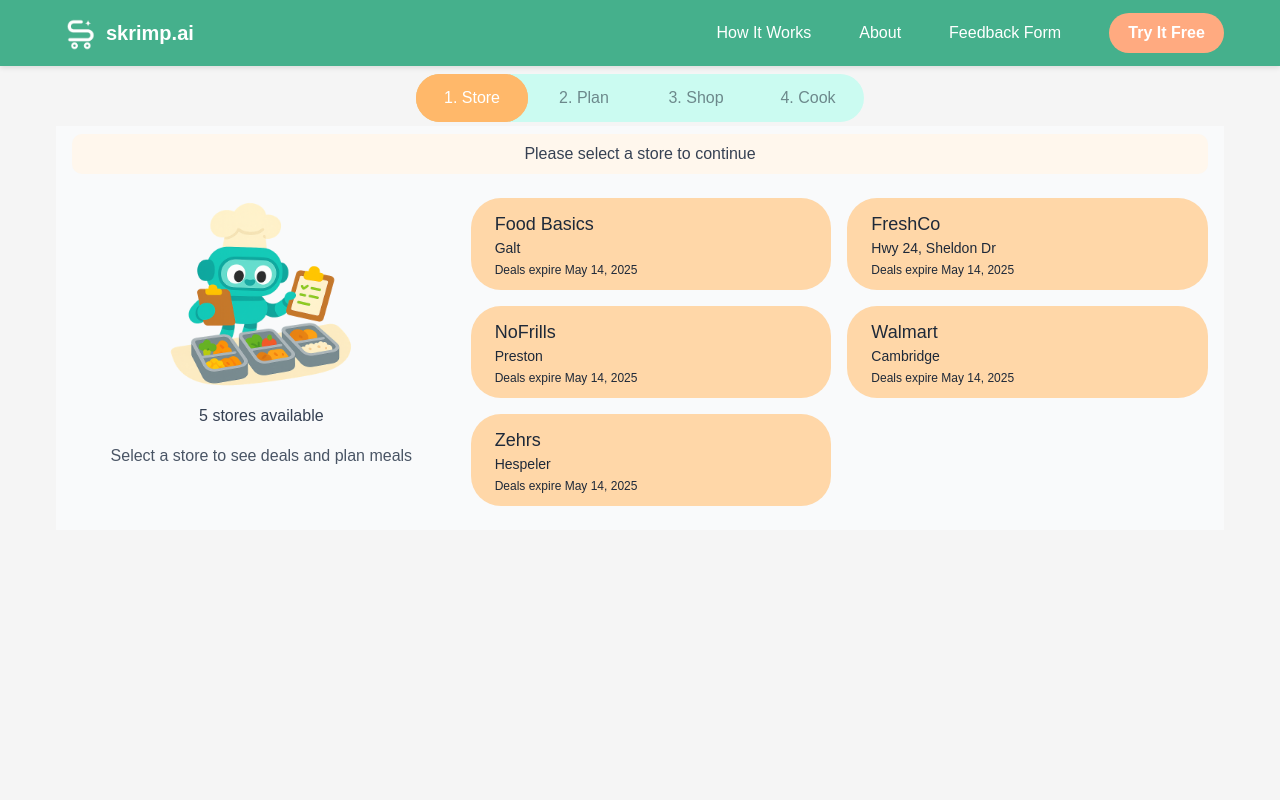
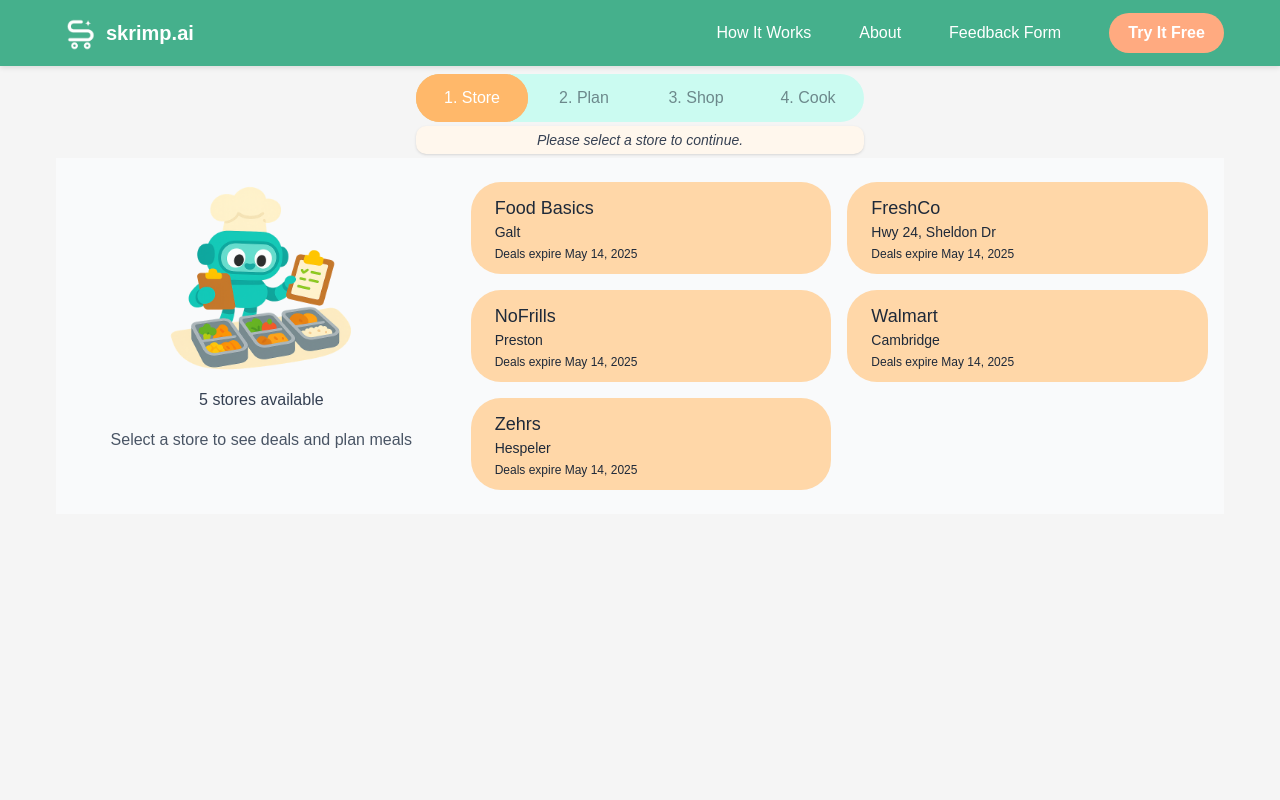
Before and after one commit to henliz/eCo-op, a Next.js app in the folder frontend/: page /plan in a window 1280 px wide. Shown: the top 800 px of the page. Built offline with nearby package versions, Linux system fonts and the light colour scheme.

Commit message:
instructions aligned

```diff
--- a/frontend/app/plan/page.tsx
+++ b/frontend/app/plan/page.tsx
@@ -20,9 +20,9 @@ const tabs: { label: string; value: View }[] = [
   { label: '4. Cook', value: 'cook' },
 ];
 
-// Contextual helper text for each step (none for step 1)
+// Contextual helper text for each step
 const instructions: Record<View, string> = {
-  store: '',
+  store: 'Please select a store to continue.',
   plan: 'Pick some budget‑friendly meals to fill your weekly plan.',
   groceries: 'Review your shopping list and check items off as you go.',
   cook: 'Click on a recipe to follow the steps and enjoy your meals!',
@@ -40,8 +40,11 @@ export default function MealPlannerPage() {
   const isTabEnabled = (tabId: View) =>
     tabId === 'store' || (!!selectedStore && isDataLoaded);
 
+  // Handle view changes and scroll to top when switching views
   const handleViewChange = (newView: View) => {
     if (isTabEnabled(newView)) {
+      // Scroll to top when changing views
+      window.scrollTo({ top: 0, behavior: 'smooth' });
       setView(newView);
     }
   };
@@ -55,8 +58,10 @@ export default function MealPlannerPage() {
 
       // Add a small delay to allow the confirmation message to be seen
       const timer = setTimeout(() => {
+        // Scroll to top before changing view
+        window.scrollTo({ top: 0, behavior: 'smooth' });
         setView('plan');
-      }, 1);
+      }, 800);
 
       return () => clearTimeout(timer);
     }
@@ -69,7 +74,7 @@ export default function MealPlannerPage() {
       <div className="container mx-auto p-1 min-h-screen">
         {/* --- 4‑step selector --- */}
         <div className="relative mx-auto mt-2 mb-1 w-full max-w-md h-12">
-          <div className="absolute inset-0 bg-teal-100 rounded-full" />
+          <div className="absolute inset-0 bg-teal-100 rounded-full"/>
           <div className="absolute inset-0 flex">
             {tabs.map((tab) => (
                 <button
@@ -86,7 +91,7 @@ export default function MealPlannerPage() {
           </div>
           <motion.div
               layoutId="tabHighlight"
-            transition={{ type: 'spring', stiffness: 300, damping: 30 }}
+              transition={{type: 'spring', stiffness: 300, damping: 30}}
               className="absolute inset-0 bg-orange-300 rounded-full"
               style={{
                 width: `calc(100% / ${tabs.length})`,
@@ -95,30 +100,23 @@ export default function MealPlannerPage() {
           />
         </div>
 
-        {/* --- Instruction card (hidden on step 1) --- */}
-        {view !== 'store' && (
-          <motion.div
-            key={view}
-            initial={{ opacity: 0, y: 8 }}
-            animate={{ opacity: 1, y: 0 }}
-            exit={{ opacity: 0, y: -8 }}
-            transition={{ duration: 0.2 }}
-            className="max-w-md mx-auto mb-0.5 flex items-center justify-center text-center rounded-xl bg-white shadow-md px-4 sm:px-5 py-3 sm:py-4"
-          >
-            <p className="text-sm sm:text-base text-gray-700 leading-snug">
+        {/* --- Instruction card for all steps --- */}
+        <div className="max-w-md mx-auto mb-0.5 rounded-lg bg-orange-50 shadow-sm px-4 relative mb-1"
+             style={{height: "28px"}}>
+          <p className="text-sm text-gray-700 italic m-0 absolute left-0 right-0 text-center"
+             style={{top: "50%", transform: "translateY(-50%)"}}>
             {instructions[view]}
           </p>
-          </motion.div>
-        )}
+        </div>
 
         {/* --- Content panels --- */}
-        {view === 'store' && <StoreSelector shouldNavigateToPlan={shouldNavigateToPlan} />}
-        {view === 'plan' && <MealPlanScreen />}
-        {view === 'groceries' && <GroceryScreen />}
-        {view === 'cook' && <CookScreen />}
+        {view === 'store' && <StoreSelector shouldNavigateToPlan={shouldNavigateToPlan}/>}
+        {view === 'plan' && <MealPlanScreen/>}
+        {view === 'groceries' && <GroceryScreen/>}
+        {view === 'cook' && <CookScreen/>}
       </div>
 
-      <Footer />
+      <Footer/>
     </>
   );
 }
--- a/frontend/components/meal-planner/GroceryItem.tsx
+++ b/frontend/components/meal-planner/GroceryItem.tsx
@@ -103,7 +103,7 @@ export function GroceryItem({ item, isChecked, onToggle }: GroceryItemProps) {
       <div className="flex items-center justify-between text-sm text-gray-700">
         {/* Usage percentage */}
         <div className="flex-1">
-          <span className="text-sm">{usagePercentage}% used in meals</span>
+          <span className="text-sm font-normal">{usagePercentage}% used in recipes</span>
         </div>
 
         {/* Right-aligned numeric data with consistent width */}
--- a/frontend/components/meal-planner/StoreSelector.tsx
+++ b/frontend/components/meal-planner/StoreSelector.tsx
@@ -2,7 +2,7 @@
 
 import React, { useEffect } from 'react';
 import Image from 'next/image';
-import { motion, AnimatePresence } from 'framer-motion';
+import { motion } from 'framer-motion';
 import { usePlannerStore } from './usePlannerStore';
 import { format } from 'date-fns';
 
@@ -17,7 +17,6 @@ export default function StoreSelector({ shouldNavigateToPlan }: StoreSelectorPro
     setSelectedStore,
     isLoading,
     error,
-    isDataLoaded,
     availableStores,
     isStoresLoaded,
     discoverStores
@@ -50,43 +49,6 @@ export default function StoreSelector({ shouldNavigateToPlan }: StoreSelectorPro
       transition={{ duration: 0.5, ease: 'easeOut' }}
     >
       <div className="container mx-auto">
-
-        {/* Cross-fade between prompt & selection banner */}
-        <AnimatePresence initial={false} mode="wait">
-          {selectedStore && !isLoading && isDataLoaded ? (
-            <motion.div
-              key="selected"
-              className="text-center mb-2 p-2 bg-green-50 rounded-lg"
-              initial={{ opacity: 0, y: -10 }}
-              animate={{ opacity: 1, y: 0 }}
-              exit={{ opacity: 0, y: -10 }}
-              transition={{ duration: 0.3 }}
-            >
-              <p className="text-gray-700">
-                You&apos;ve selected{' '}
-                <span className="font-bold">
-                  {availableStores.find(s => s.id === selectedStore)?.name}
-                </span>{' '}
-                in{' '}
-                <span className="font-bold">
-                  {availableStores.find(s => s.id === selectedStore)?.location}
-                </span>.
-              </p>
-            </motion.div>
-          ) : !isLoading ? (
-            <motion.div
-              key="prompt"
-              className="text-center mb-2 p-2 bg-orange-50 rounded-lg text-gray-700"
-              initial={{ opacity: 0, y: -10 }}
-              animate={{ opacity: 1, y: 0 }}
-              exit={{ opacity: 0, y: -10 }}
-              transition={{ duration: 0.3 }}
-            >
-              Please select a store to continue
-            </motion.div>
-          ) : null}
-        </AnimatePresence>
-
         {/* Error message */}
         {error && (
             <div className="bg-red-100 border border-red-400 text-red-700 px-4 py-3 rounded mb-6">
```
Lines whose indentation alone changed are shown as unchanged.
